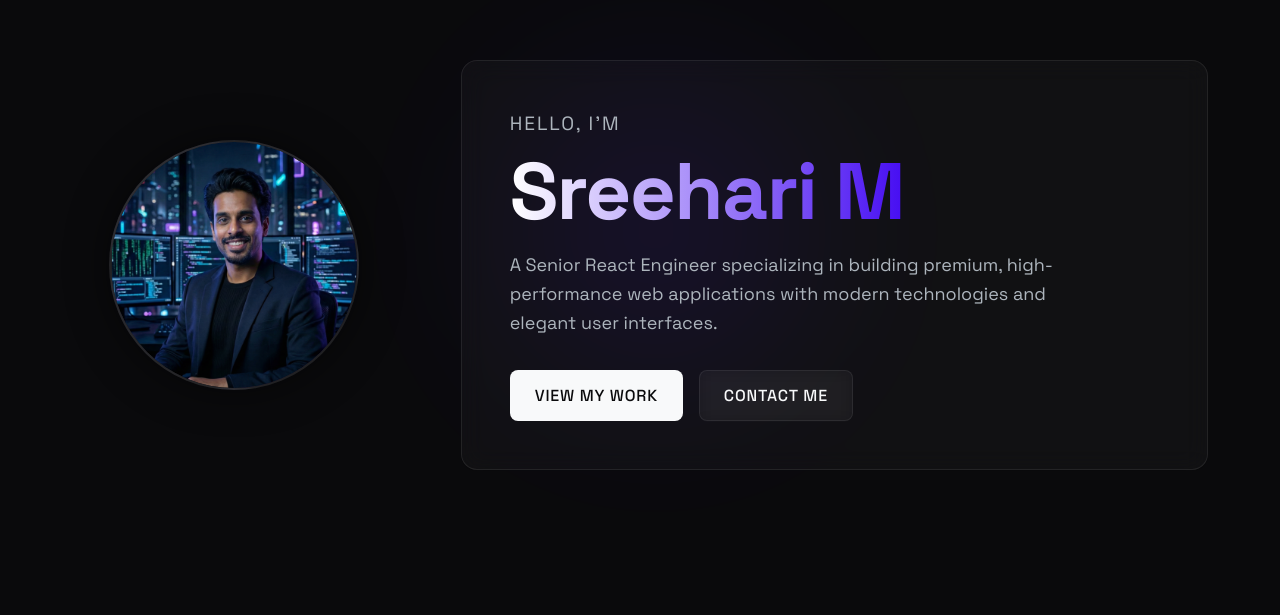
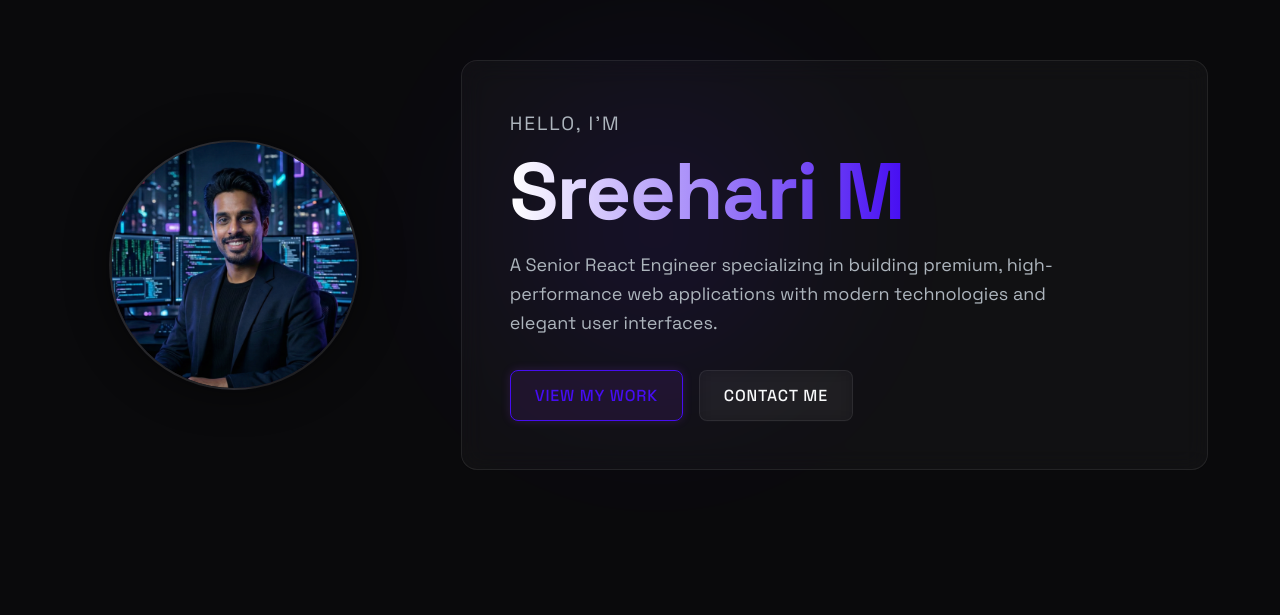
Before and after one commit to sreeharim/sreehari, a React (Vite) app: page / in a window 1280 px wide. Shown: the part 185-800 px from the top of the page. Built offline with nearby package versions, Linux system fonts and the light colour scheme.

Commit message:
style: update primary button to neon theme

```diff
--- a/src/components/Button.css
+++ b/src/components/Button.css
@@ -15,15 +15,26 @@
 }
 
 .btn-primary {
-    background-color: var(--text-primary);
-    color: var(--bg-primary);
+    background-color: rgba(147, 51, 234, 0.1);
+    /* Subtle neon purple tint */
+    color: var(--accent-neon);
+    border: 1px solid var(--accent-neon);
+    box-shadow: 0 0 10px rgba(147, 51, 234, 0.2);
 }
 
-.btn-primary:hover {
-    background-color: transparent;
-    color: var(--text-primary);
-    border-color: var(--text-primary);
-    box-shadow: 0 0 15px rgba(255, 255, 255, 0.3);
+.btn-primary:hover:not(:disabled) {
+    background-color: var(--accent-neon);
+    color: #fff;
+    box-shadow: 0 0 20px var(--accent-neon-glow), 0 0 40px var(--accent-neon-glow);
+    transform: translateY(-2px);
+}
+
+.btn-primary:disabled {
+    opacity: 0.5;
+    cursor: not-allowed;
+    border-color: var(--border-glass);
+    color: var(--text-secondary);
+    box-shadow: none;
 }
 
 .btn-glass {
```
